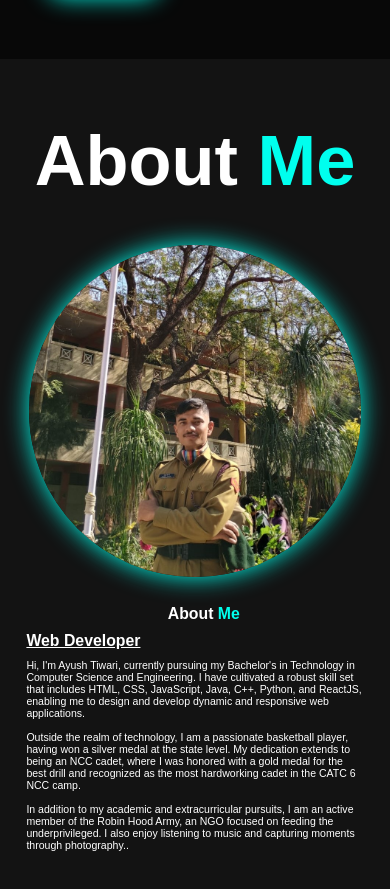
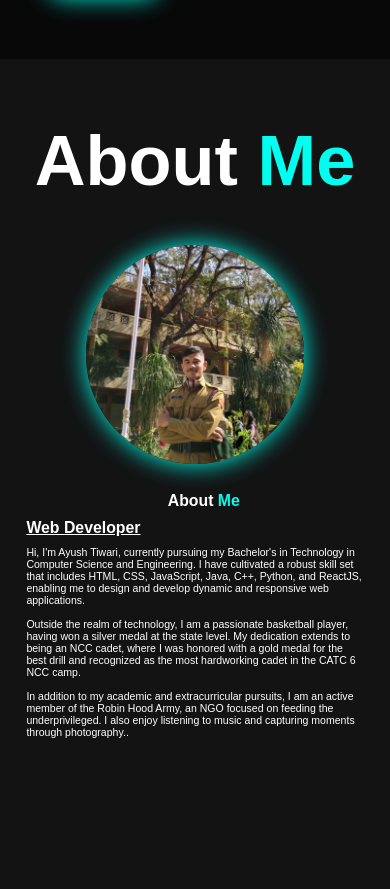
Before and after one commit to ayushtiwari-10/Ayush, a plain HTML site: page index.html in a window 390 px wide. Shown: the part 1104-1993 px from the top of the page. Drawn offline with nearby package versions, Linux system fonts and the light colour scheme.

Commit message:
Update style.css

```diff
--- a/style.css
+++ b/style.css
@@ -959,7 +959,7 @@ span {
     }
 
     .about-img img {
-        width: 85vw;
+        width: 56vw;
         top: 1rem;
     }
 
```
